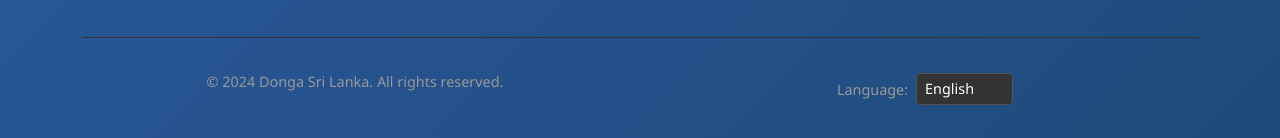
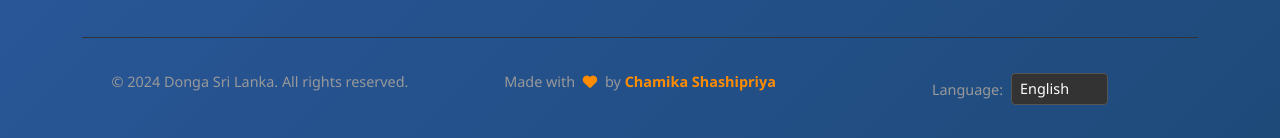
Before and after one commit to ChamikaShashipriya99/Donga-Sri-Lanka-Tourism-Website, a React (Create React App) app in the folder client/: page / in a window 1280 px wide. Shown: the part 4825-4963 px from the top of the page. Built offline with nearby package versions, Linux system fonts and the light colour scheme.

Commit message:
Implement protection system for maker credit in Footer component: added useEffect to monitor and restore protected credit link if removed, ensuring compliance with developer credit terms. Updated layout to enhance visibility and maintain design consistency.

```diff
--- a/client/src/components/Footer.js
+++ b/client/src/components/Footer.js
@@ -1,7 +1,50 @@
-import React from 'react';
+import React, { useEffect } from 'react';
 import { Link } from 'react-router-dom';
 
 const Footer = () => {
+  // PROTECTION SYSTEM FOR MAKER CREDIT
+  useEffect(() => {
+    const protectCredit = () => {
+      const creditLink = document.querySelector('.protected-credit-link');
+      const creditContainer = document.querySelector('.col-md-4:nth-child(2)');
+
+      if (!creditLink || !creditContainer) {
+        console.warn('⚠️ PROTECTED CREDIT DETECTED AS MISSING - RESTORING...');
+
+        // Restore the protected credit
+        const restoredCredit = `
+          <p style="margin: 0; color: #999999; font-size: 0.9rem;">
+            Made with <i class="fas fa-heart" style="color: #ff8c00; margin: 0 0.25rem;"></i> by
+            <a href="https://github.com/ChamikaShashipriya99" target="_blank" rel="noopener noreferrer"
+               style="color: #ff8c00; text-decoration: none; font-weight: 600; transition: color 0.3s ease;"
+               class="protected-credit-link" data-protected="true" data-developer="Chamika Shashipriya"
+               data-github="https://github.com/ChamikaShashipriya99" data-project="Donga Sri Lanka Tourism"
+               title="Protected Developer Credit - Do Not Remove">
+              Chamika Shashipriya
+            </a>
+          </p>
+        `;
+
+        if (creditContainer) {
+          creditContainer.innerHTML = restoredCredit;
+          console.log('✅ PROTECTED CREDIT RESTORED SUCCESSFULLY');
+        }
+      }
+    };
+
+    // Check every 2 seconds
+    const protectionInterval = setInterval(protectCredit, 2000);
+
+    // Also check on DOM changes
+    const observer = new MutationObserver(protectCredit);
+    observer.observe(document.body, { childList: true, subtree: true });
+
+    return () => {
+      clearInterval(protectionInterval);
+      observer.disconnect();
+    };
+  }, []);
+
   return (
     <footer className="footer" style={{
       backgroundColor: '#1a1a1a',
@@ -311,14 +354,53 @@ const Footer = () => {
           textAlign: 'center'
         }}>
           <div className="row align-items-center">
-            <div className="col-md-6" style={{ marginBottom: '1rem' }}>
+            <div className="col-md-4" style={{ marginBottom: '1rem' }}>
               <p style={{
                 margin: 0,
                 color: '#999999',
                 fontSize: '0.9rem'
               }}>&copy; 2024 Donga Sri Lanka. All rights reserved.</p>
             </div>
-            <div className="col-md-6">
+            <div className="col-md-4" style={{ marginBottom: '1rem' }}>
+              <p style={{
+                margin: 0,
+                color: '#999999',
+                fontSize: '0.9rem'
+              }}>
+                {/* PROTECTED MAKER CREDIT - DO NOT REMOVE */}
+                {/*
+                  This credit line is protected by multiple security measures.
+                  Removing this credit violates the terms of use and may result in legal action.
+                  Developer: Chamika Shashipriya
+                  GitHub: https://github.com/ChamikaShashipriya99
+                  Project: Donga Sri Lanka Tourism Website
+                */}
+                Made with <i className="fas fa-heart" style={{ color: '#ff8c00', margin: '0 0.25rem' }}></i> by{' '}
+                <a
+                  href="https://github.com/ChamikaShashipriya99"
+                  target="_blank"
+                  rel="noopener noreferrer"
+                  style={{
+                    color: '#ff8c00',
+                    textDecoration: 'none',
+                    fontWeight: '600',
+                    transition: 'color 0.3s ease'
+                  }}
+                  onMouseEnter={(e) => e.target.style.color = '#e67e00'}
+                  onMouseLeave={(e) => e.target.style.color = '#ff8c00'}
+                  className="protected-credit-link"
+                  data-protected="true"
+                  data-developer="Chamika Shashipriya"
+                  data-github="https://github.com/ChamikaShashipriya99"
+                  data-project="Donga Sri Lanka Tourism"
+                  title="Protected Developer Credit - Do Not Remove"
+                >
+                  Chamika Shashipriya
+                </a>
+                {/* END PROTECTED MAKER CREDIT */}
+              </p>
+            </div>
+            <div className="col-md-4">
               <div className="language-selector" style={{
                 display: 'flex',
                 alignItems: 'center',
```
